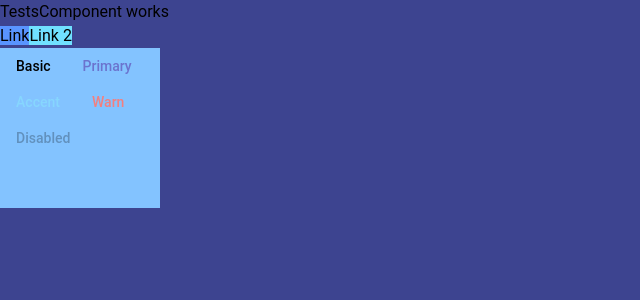
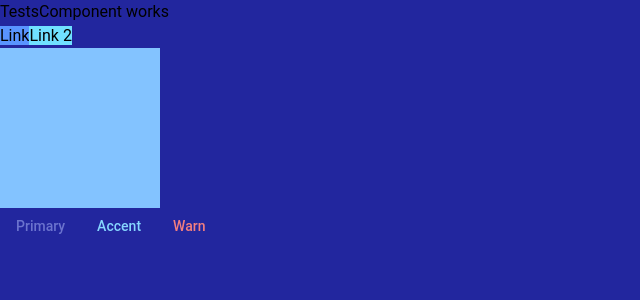
Before and after one commit to Emmanuel294/ECobianV1, an Angular app: page /tests in a window 1280 px wide. Shown: the top 300 px of the page, without its empty margins (0-640 px from the left). Built offline with nearby package versions, Linux system fonts and the light colour scheme.

Commit message:
Changed bg color

```diff
--- a/src/app/tests/tests.component.html
+++ b/src/app/tests/tests.component.html
@@ -2,9 +2,9 @@
 <a class="bg-light-system-purple-1">Link</a>
 <a class="bg-light-system-purple-2">Link 2</a>
 <div class="w-40 h-40 bg-light-system-blue-1">
-    <button mat-button>Basic</button>
+  </div>
+<div class="w-90 h-90 ">
     <button mat-button color="primary">Primary</button>
     <button mat-button color="accent">Accent</button>
     <button mat-button color="warn">Warn</button>
-    <button mat-button disabled>Disabled</button>
   </div>
--- a/tailwind.config.js
+++ b/tailwind.config.js
@@ -5,7 +5,7 @@ module.exports = {
     colors: {
       'light-system-purple-1': '#5994FF',
       'light-system-purple-2': '#70E0FF',
-      'light-system-purple-3': '#3D4490',
+      'light-system-purple-3': '#22269E',
       'light-system-blue-1': '#83C3FF',
     },
     extend: {},
```
